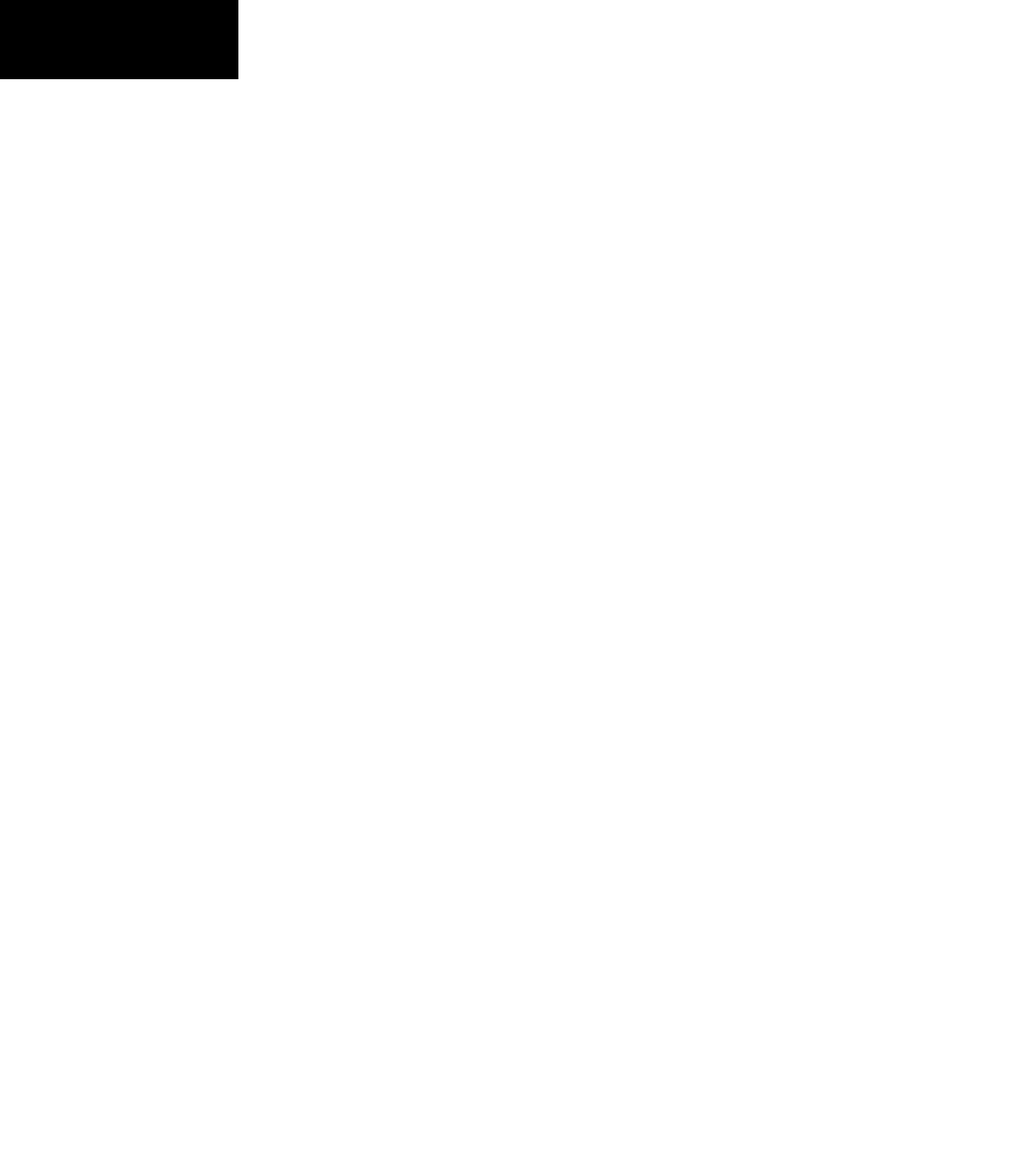
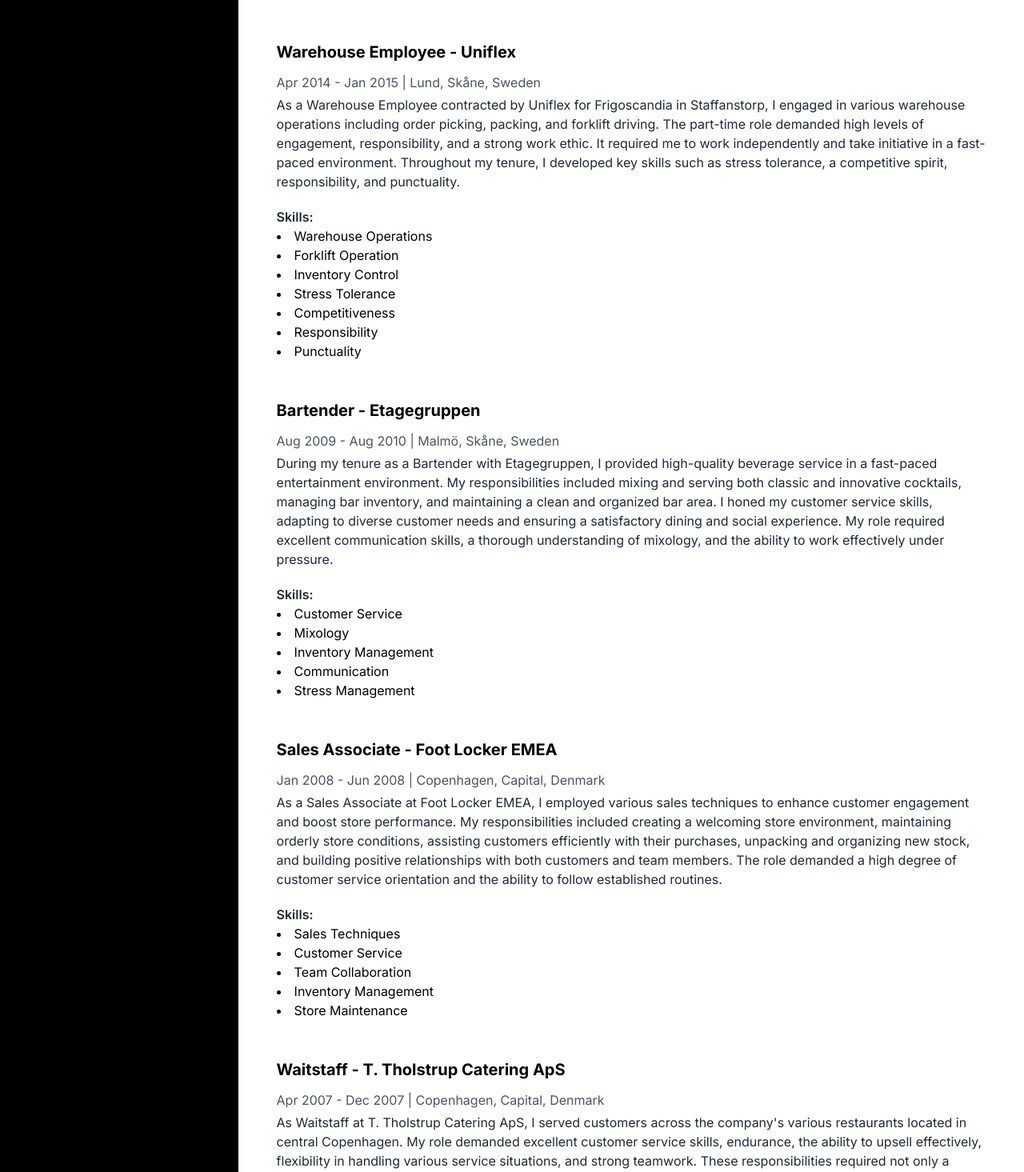
Before and after one commit to Elli2022/cv, a Next.js app: page / in a window 1280 px wide. Shown: the part 3925-5390 px from the top of the page at 80% size. Before the commit the page ends 4024 px from the top, so only its background shows below. Built offline with nearby package versions, Linux system fonts and the light colour scheme.

Commit message:
added more working experiences

```diff
--- a/src/components/ExperienceSection.tsx
+++ b/src/components/ExperienceSection.tsx
@@ -89,7 +89,47 @@
             location: "Malmö, Skåne, Sweden",
             description: "As an Insurance Advisor at Trygg-Hansa, I focused on customer service, insurance advising, and sales to corporate clients. Key aspects of my role included resilience, maintaining a positive outlook and quickly overcoming setbacks. I emphasized efficiency and reliability in my work, ensuring tasks were completed thoroughly and on time while adhering to all relevant regulations and processes. My approach was customer-oriented, aimed at providing excellent service by actively listening to and engaging with clients. I was driven and motivated by challenging, measurable goals and found satisfaction in achieving set objectives. Additionally, I thrived in a team environment, contributing to group cohesion and readily seeking help when needed.",
             skills: ["Customer Service", "Sales", "Insurance Advising", "Resilience", "Efficiency", "Reliability", "Client Engagement", "Goal-Oriented", "Teamwork"]
+          },
+          {
+            id: 9,
+            role: "Warehouse Employee",
+            company: "Uniflex",
+            period: "Apr 2014 - Jan 2015",
+            location: "Lund, Skåne, Sweden",
+            description: "As a Warehouse Employee contracted by Uniflex for Frigoscandia in Staffanstorp, I engaged in various warehouse operations including order picking, packing, and forklift driving. The part-time role demanded high levels of engagement, responsibility, and a strong work ethic. It required me to work independently and take initiative in a fast-paced environment. Throughout my tenure, I developed key skills such as stress tolerance, a competitive spirit, responsibility, and punctuality.",
+            skills: ["Warehouse Operations", "Forklift Operation", "Inventory Control", "Stress Tolerance", "Competitiveness", "Responsibility", "Punctuality"]
+          },
+          {
+            id: 10,
+            role: "Bartender",
+            company: "Etagegruppen",
+            period: "Aug 2009 - Aug 2010",
+            location: "Malmö, Skåne, Sweden",
+            description: "During my tenure as a Bartender with Etagegruppen, I provided high-quality beverage service in a fast-paced entertainment environment. My responsibilities included mixing and serving both classic and innovative cocktails, managing bar inventory, and maintaining a clean and organized bar area. I honed my customer service skills, adapting to diverse customer needs and ensuring a satisfactory dining and social experience. My role required excellent communication skills, a thorough understanding of mixology, and the ability to work effectively under pressure.",
+            skills: ["Customer Service", "Mixology", "Inventory Management", "Communication", "Stress Management"]
+          },
+          {
+            id: 11,
+            role: "Sales Associate",
+            company: "Foot Locker EMEA",
+            period: "Jan 2008 - Jun 2008",
+            location: "Copenhagen, Capital, Denmark",
+            description: "As a Sales Associate at Foot Locker EMEA, I employed various sales techniques to enhance customer engagement and boost store performance. My responsibilities included creating a welcoming store environment, maintaining orderly store conditions, assisting customers efficiently with their purchases, unpacking and organizing new stock, and building positive relationships with both customers and team members. The role demanded a high degree of customer service orientation and the ability to follow established routines.",
+            skills: ["Sales Techniques", "Customer Service", "Team Collaboration", "Inventory Management", "Store Maintenance"]
+          },
+          {
+            id: 12,
+            role: "Waitstaff",
+            company: "T. Tholstrup Catering ApS",
+            period: "Apr 2007 - Dec 2007",
+            location: "Copenhagen, Capital, Denmark",
+            description: "As Waitstaff at T. Tholstrup Catering ApS, I served customers across the company's various restaurants located in central Copenhagen. My role demanded excellent customer service skills, endurance, the ability to upsell effectively, flexibility in handling various service situations, and strong teamwork. These responsibilities required not only a thorough understanding of the dining experience but also an ability to adapt and collaborate effectively under pressure, ensuring customer satisfaction and smooth operation.",
+            skills: ["Customer Service", "Upselling", "Teamwork", "Flexibility", "Endurance"]
           }
+
+
+
+
 
 
 
```
